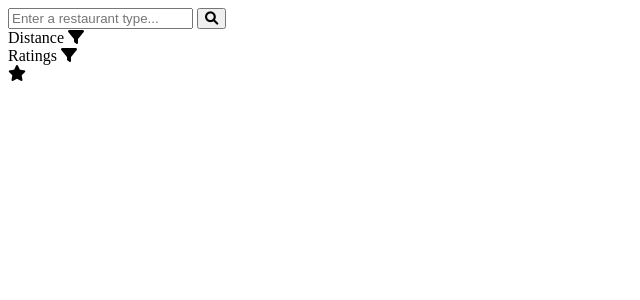
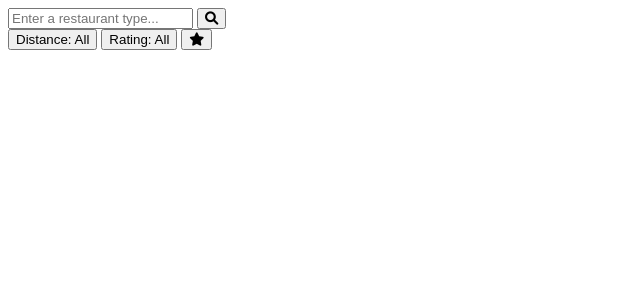
Before and after one commit to R0M-GH/Atlanta_Restaurant_Finder, a Django app: page /map/ in a window 1280 px wide. Shown: the top 300 px of the page, without its empty margins (0-640 px from the left). Run offline with Django 5.2, Linux system fonts and the light colour scheme; the visitor is signed in with stand-in values (Sample User, id 1); some libraries are stand-ins or nearby versions.

Commit message:
Made stuff work I guess
Finished 6/7 assigned user stories (cleaned up functionality, the only question is getting cuisine??? cant do from API). need to make filters work... I'll probably go ahead and do database too so have 3 stories to go

```diff
--- a/Atlanta_Restaurant_Finder/templates/Atlanta_Restaurant_Finder/map.html
+++ b/Atlanta_Restaurant_Finder/templates/Atlanta_Restaurant_Finder/map.html
@@ -21,9 +21,9 @@
             <button id="search-button"><i class="fas fa-search"></i></button>
         </div>
         <div id="filter-container">
-            <div class="filter-button">Distance <i class="fas fa-filter"></i></div>
-            <div class="filter-button">Ratings <i class="fas fa-filter"></i></div>
-            <div class="filter-button"><i class="fas fa-star"></i></div>
+            <button class="filter-button" id="distance-filter" onclick="changeDistanceFilter()">Distance: All</button>
+            <button class="filter-button" id="rating-filter" onclick="changeRatingFilter()">Rating: All</button>
+            <button class="filter-button" id="favorites-filter"><i class="fas fa-star"></i></button><!--onclick="changeRatingFilter()"-->
         </div>
         <div id="results"></div>
         <div id="details"></div>
```
Also changed, not shown: Atlanta_Restaurant_Finder/templates/Atlanta_Restaurant_Finder/map.css (+4 -6 lines).
